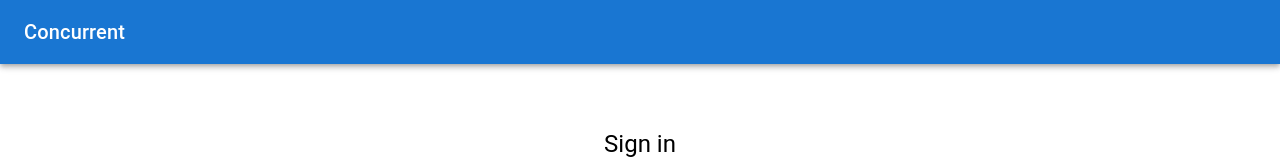
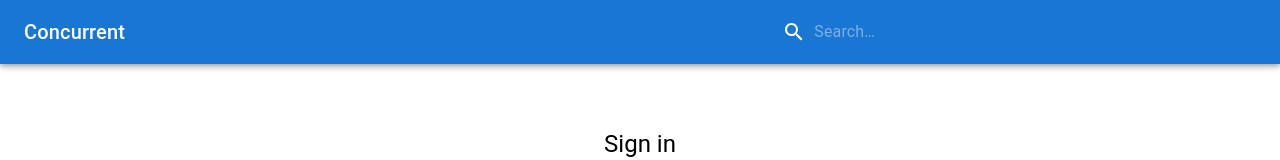
Before and after one commit to vmpb/machine-management, a React (Create React App) app in the folder frontend/: page /login in a window 1280 px wide. Shown: the top 160 px of the page. Built offline with nearby package versions, Linux system fonts and the light colour scheme.

Commit message:
searchbar

```diff
--- a/frontend/src/components/Navbar.js
+++ b/frontend/src/components/Navbar.js
@@ -1,12 +1,18 @@
 import React from 'react';
-import { AppBar, Toolbar, IconButton, Typography, Button } from '@mui/material';
+import {
+  AppBar,
+  Toolbar,
+  IconButton,
+  Typography,
+  Button,
+  InputBase,
+  Box,
+} from '@mui/material';
 import MenuIcon from '@mui/icons-material/Menu';
+import SearchIcon from '@mui/icons-material/Search';
 import { useNavigate } from 'react-router-dom';
 
-
-
 function Navbar({ onHamburgerClick, isLoggedIn }) {
-
   const navigate = useNavigate();
 
   const handleLogout = () => {
@@ -17,7 +23,7 @@ function Navbar({ onHamburgerClick, isLoggedIn }) {
   return (
     <AppBar position="static">
       <Toolbar>
-      {isLoggedIn() && (
+        {isLoggedIn() && (
           <IconButton
             edge="start"
             color="inherit"
@@ -27,11 +33,50 @@ function Navbar({ onHamburgerClick, isLoggedIn }) {
             <MenuIcon />
           </IconButton>
         )}
-        <Typography variant="h6" component="div" sx={{ flexGrow: 1 }}>
+        <Typography
+          variant="h6"
+          noWrap
+          component="div"
+          sx={{
+            flexGrow: 1,
+            display: 'flex',
+            justifyContent: 'flex-start',
+          }}
+        >
           Concurrent
         </Typography>
+        <Box
+          sx={{
+            display: 'flex',
+            alignItems: 'center',
+            borderRadius: 1,
+            pl: 0.5,
+            pr: 0.5,
+            flexGrow: 1,
+            justifyContent: 'center',
+          }}
+        >
+          <SearchIcon />
+          <InputBase
+            placeholder="Search…"
+            inputProps={{ 'aria-label': 'search' }}
+            sx={{
+              color: 'inherit',
+              ml: 1,
+            }}
+            disableUnderline
+          />
+        </Box>
         {isLoggedIn() && (
-          <Button color="inherit" onClick={handleLogout}>
+          <Button
+            color="inherit"
+            onClick={handleLogout}
+            sx={{
+              flexGrow: 1,
+              display: 'flex',
+              justifyContent: 'flex-end',
+            }}
+          >
             Logout
           </Button>
         )}
```
